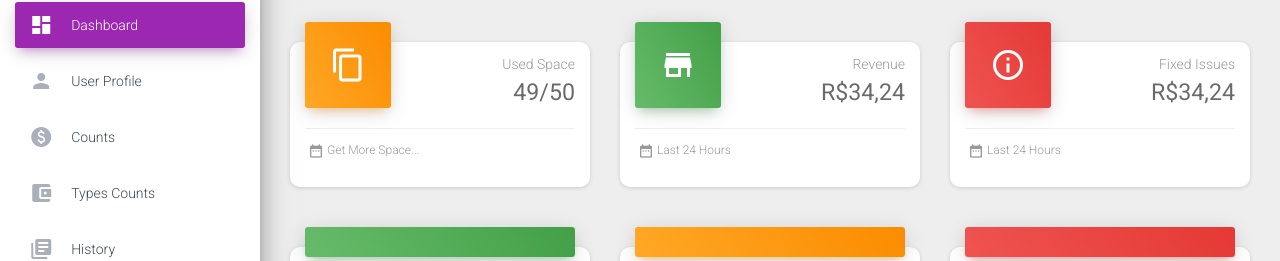
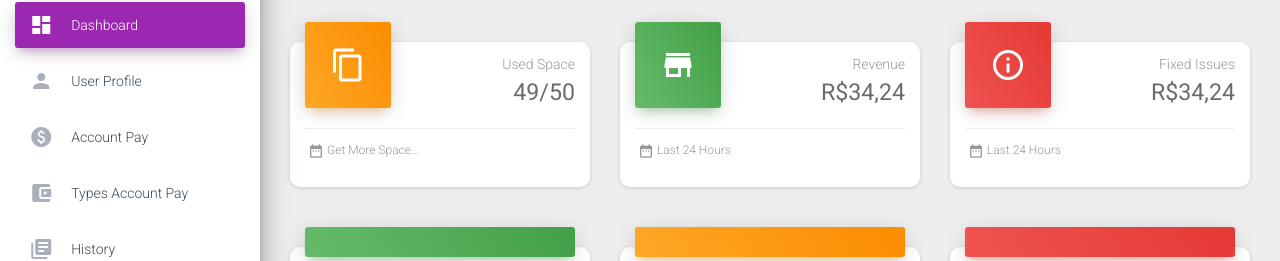
Before and after one commit to EdneiFNeto/House-Manager-Front, a React (Create React App) app: page /painel in a window 1280 px wide. Shown: the part 88-349 px from the top of the page. Built offline with nearby package versions, Linux system fonts and the light colour scheme.

Commit message:
Rename texts buttons

```diff
--- a/src/pages/counts/index.js
+++ b/src/pages/counts/index.js
@@ -186,8 +186,8 @@ export default function Count(){
               <div class="col-md-12">
                 <div class="card">
                   <div class="card-header card-header-primary">
-                    <h4 class="card-title">Add Account</h4>
-                    <p class="card-category">Add account your profile</p>
+                    <h4 class="card-title">Add Account Pay</h4>
+                    <p class="card-category">Add account pay your profile</p>
                   </div>
                   <div class="card-body">
                     <Form onSubmit={handleSubmit} ref={formRef}>
@@ -228,7 +228,7 @@ export default function Count(){
                         </div>
                       </div>
 
-                      <button type="submit" class="btn btn-primary pull-right">Add Account to the paymented</button>
+                      <button type="submit" class="btn btn-primary pull-right">Add Account to the Pay</button>
                       <div class="clearfix"></div>
                     </Form>
                   </div>
--- a/src/pages/sidebar/index.js
+++ b/src/pages/sidebar/index.js
@@ -53,14 +53,14 @@ export default function SideBar() {
         <li className="nav-item ">
           <Link className="nav-link" to="/counts">
             <i className="material-icons">paid</i>
-            <p>Counts</p>
+            <p>account pay</p>
           </Link>
         </li>
 
         <li className="nav-item ">
           <Link className="nav-link" to="/type-count">
             <i className="material-icons">account_balance_wallet</i>
-            <p>Types Counts</p>
+            <p>Types account pay</p>
           </Link>
         </li>
 
--- a/src/pages/types-counts/index.js
+++ b/src/pages/types-counts/index.js
@@ -96,7 +96,7 @@ export default function TypesCounts(){
               <div class="col-md-12">
                 <div class="card">
                   <div class="card-header card-header-primary">
-                    <h4 class="card-title">Add accounts payments </h4>
+                    <h4 class="card-title">Add types accounts pay </h4>
                     <p class="card-category">Add accounts payments your profiles</p>
                   </div>
                   <div class="card-body">
```
